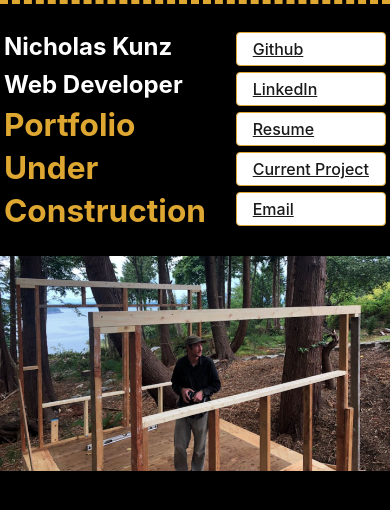
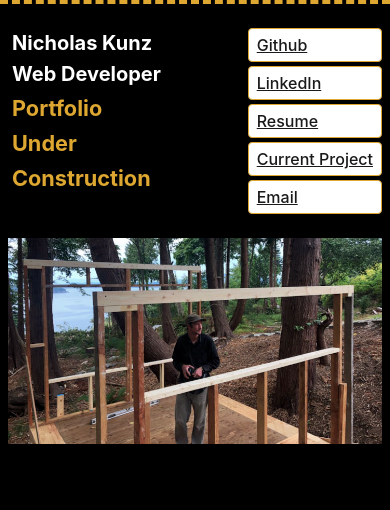
Before and after one commit to ntkunz/construction, a React (Vite) app: page / in a window 390 px wide. Shown: the top 510 px of the page. Built offline with nearby package versions, Linux system fonts and the light colour scheme.

Commit message:
adjust sizing of text and links to prevent wrapping on mobile

```diff
--- a/src/App.scss
+++ b/src/App.scss
@@ -9,7 +9,7 @@
   flex-wrap: wrap;
   justify-content: flex-start;
   align-items: center;
-  padding: 1.5rem 0;
+  padding: 1.5rem .5rem;
   gap: 1.5rem;
 }
 
--- a/src/components/Contact/Contact.scss
+++ b/src/components/Contact/Contact.scss
@@ -1,9 +1,7 @@
 .contact {
    display: flex;
-   flex-wrap: wrap;
    flex-direction: column;
-   justify-content: flex-end;
    height: 100%;
-   padding: .25rem;
-   gap: .375rem;
+   padding: .125 rem;
+   gap: .25rem;
 }
--- a/src/components/Header/Header.jsx
+++ b/src/components/Header/Header.jsx
@@ -3,11 +3,11 @@ import "./Header.scss";
 export default function Header() {
 	return (
 		<header className="header">
-			<h2 className="header__text">Nicholas Kunz</h2>
+			<h1 className="header__text">Nicholas Kunz</h1>
 			<h2 className="header__text">Web Developer</h2>
-			<h1 className="header__text construction">Portfolio</h1>
-			<h1 className="header__text construction">Under</h1>
-			<h1 className="header__text construction">Construction</h1>
+			<h3 className="header__text construction">Portfolio</h3>
+			<h3 className="header__text construction">Under</h3>
+			<h3 className="header__text construction">Construction</h3>
 		</header>
 	);
 }
--- a/src/components/Header/Header.scss
+++ b/src/components/Header/Header.scss
@@ -3,12 +3,13 @@
    color: #ffffff;
 
    &__text {
+      font-size: clamp(.8rem, 3vw + .75rem, 1.25rem);
       padding: .25rem;
       margin: 0;
    }
 }
 
 .construction {
-   font-size: clamp(1.5rem, 4vw + 1rem, 3rem);
+   font-size: clamp(1rem, 3vw + .625rem, 2rem);
    color: #dea731;
 }
--- a/src/main.css
+++ b/src/main.css
@@ -27,7 +27,7 @@ h1 {
 a {
   border-radius: .25rem;
   border: 1px solid transparent;
-  padding: 0.375rem 1rem;
+  padding: 0.375rem .5rem;
   font-size: 1em;
   font-weight: 500;
   cursor: pointer;
```
